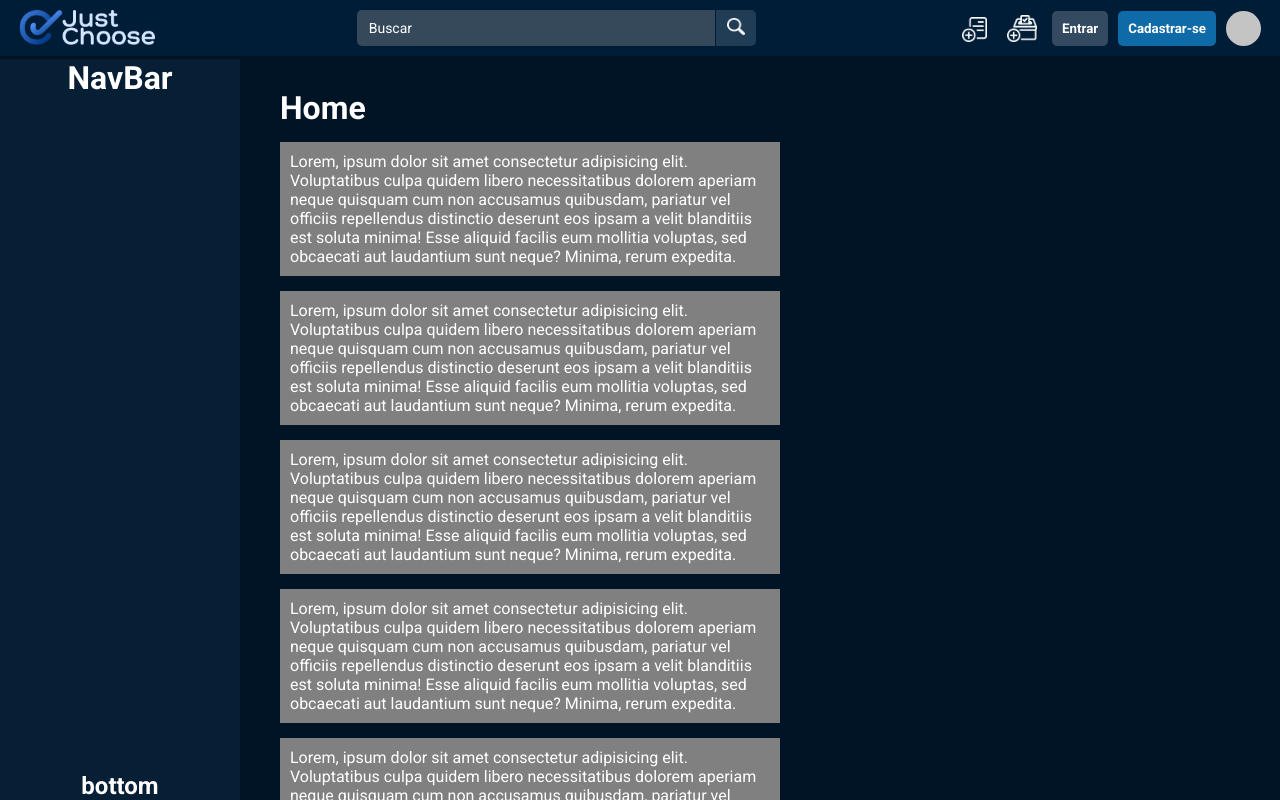
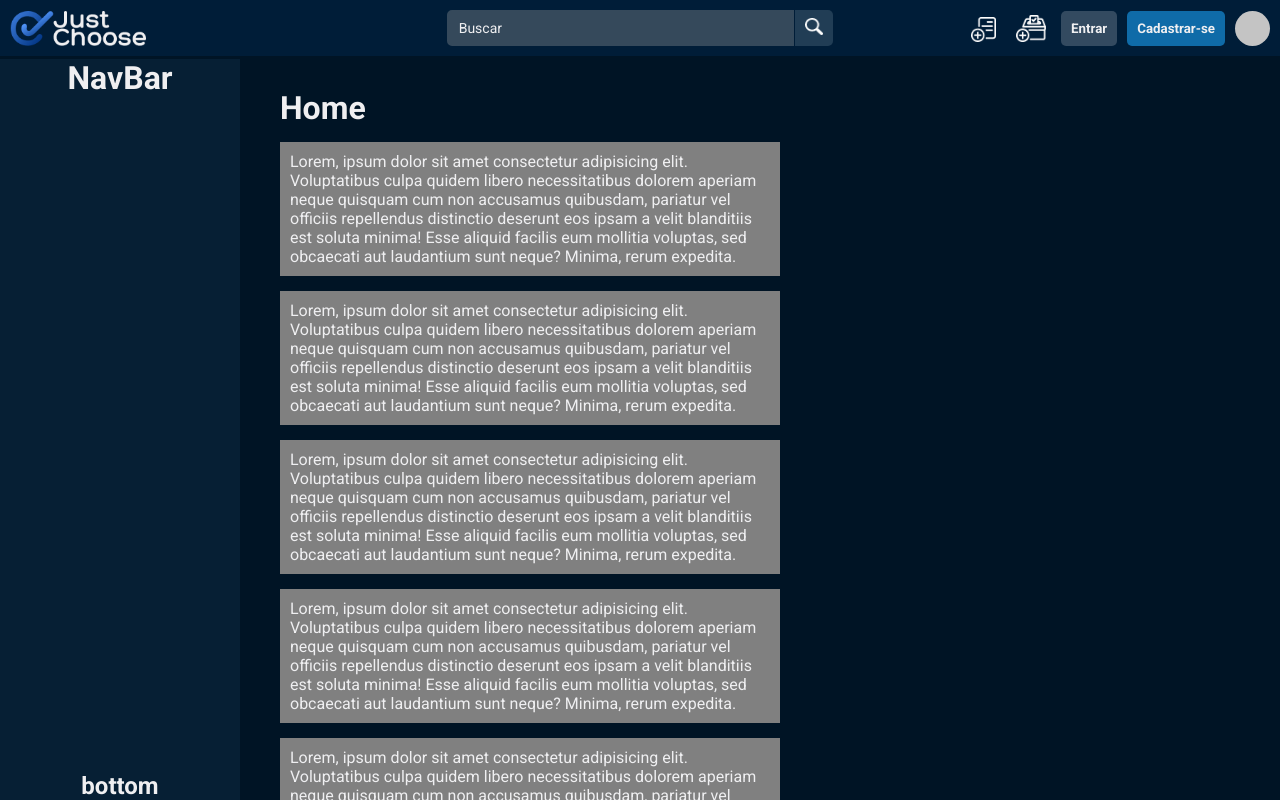
Before and after one commit to HigorAntonio/just-choose, a React (Create React App) app in the folder frontend/: page / in a window 1280 px wide. Built offline with nearby package versions, Linux system fonts and the light colour scheme.

Commit message:
Alinhando elementos no Header

```diff
--- a/frontend/src/components/Header/index.jsx
+++ b/frontend/src/components/Header/index.jsx
@@ -4,8 +4,11 @@ import SignModal from '../SignModal';
 
 import {
   Container,
+  LogoWrapper,
+  SearchWrapper,
+  NavMenuWrapper,
   Logo,
-  SearchWrapper,
+  SearchBar,
   SearchInput,
   SearchButton,
   SearchIcon,
@@ -36,15 +39,20 @@ function Header() {
 
   return (
     <Container>
+      <LogoWrapper>
         <Logo />
+      </LogoWrapper>
 
       <SearchWrapper>
+        <SearchBar>
           <SearchInput type="search" placeholder="Buscar" />
           <SearchButton disabled>
             <SearchIcon />
           </SearchButton>
+        </SearchBar>
       </SearchWrapper>
 
+      <NavMenuWrapper>
         <NavMenu>
           <NewListButton>
             <NewListIcon />
@@ -58,6 +66,7 @@ function Header() {
           <SignUp onClick={handleSignUp}>Cadastrar-se</SignUp>
           <Profile />
         </NavMenu>
+      </NavMenuWrapper>
 
       <SignModal
         show={showSignModal}
--- a/frontend/src/components/Header/styles.js
+++ b/frontend/src/components/Header/styles.js
@@ -9,11 +9,32 @@ export const Container = styled.div`
   display: flex;
   justify-content: space-between;
 
-  padding: 10px 19px;
+  height: 59px;
 
   border-bottom: 3px solid var(--header-border);
 
   background: var(--primary);
+`;
+
+export const LogoWrapper = styled.div`
+  flex: 1;
+  display: flex;
+  align-items: center;
+  justify-content: flex-start;
+`;
+
+export const SearchWrapper = styled.div`
+  flex: 1;
+  display: flex;
+  align-items: center;
+  justify-content: center;
+`;
+
+export const NavMenuWrapper = styled.div`
+  flex: 1;
+  display: flex;
+  align-items: center;
+  justify-content: flex-end;
 `;
 
 export const Logo = styled.img.attrs((props) => ({
@@ -21,13 +42,14 @@ export const Logo = styled.img.attrs((props) => ({
   alt: props.alt || 'JustChose Logo',
 }))`
   height: 35px;
+  margin-left: 10px;
 
   &:hover {
     cursor: pointer;
   }
 `;
 
-export const SearchWrapper = styled.div`
+export const SearchBar = styled.div`
   display: flex;
   width: min(399px, 100%);
 
@@ -97,6 +119,7 @@ export const NavMenu = styled.div`
   display: flex;
   justify-content: space-between;
   align-items: center;
+  margin-right: 10px;
 
   > button {
     margin-right: 10px;
--- a/frontend/src/styles/GlobalStyles.js
+++ b/frontend/src/styles/GlobalStyles.js
@@ -29,7 +29,7 @@ export default createGlobalStyle`
     --accent: #0F6BA8;
     --search: #35495B;
     --search-button: #213D55;
-    --white: #FFFFFF;
+    --white: #efeff1;
     --gray: #C4C4C4;
     --black: #000000;
     --header-border: #001425;
```
Also changed, not shown: frontend/src/assets/JustChooseLogo.png. Lines whose indentation alone changed are shown as unchanged.
